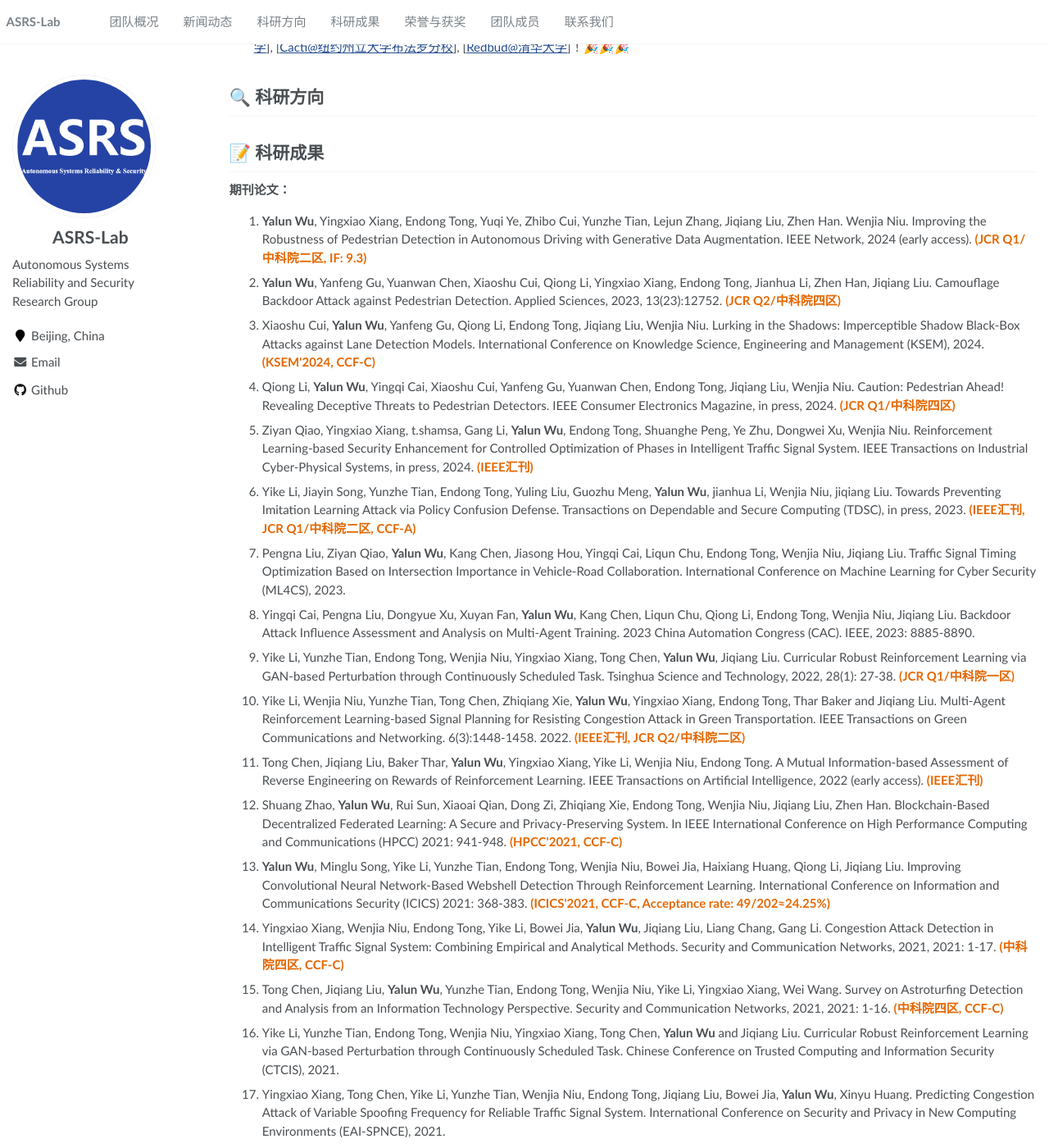
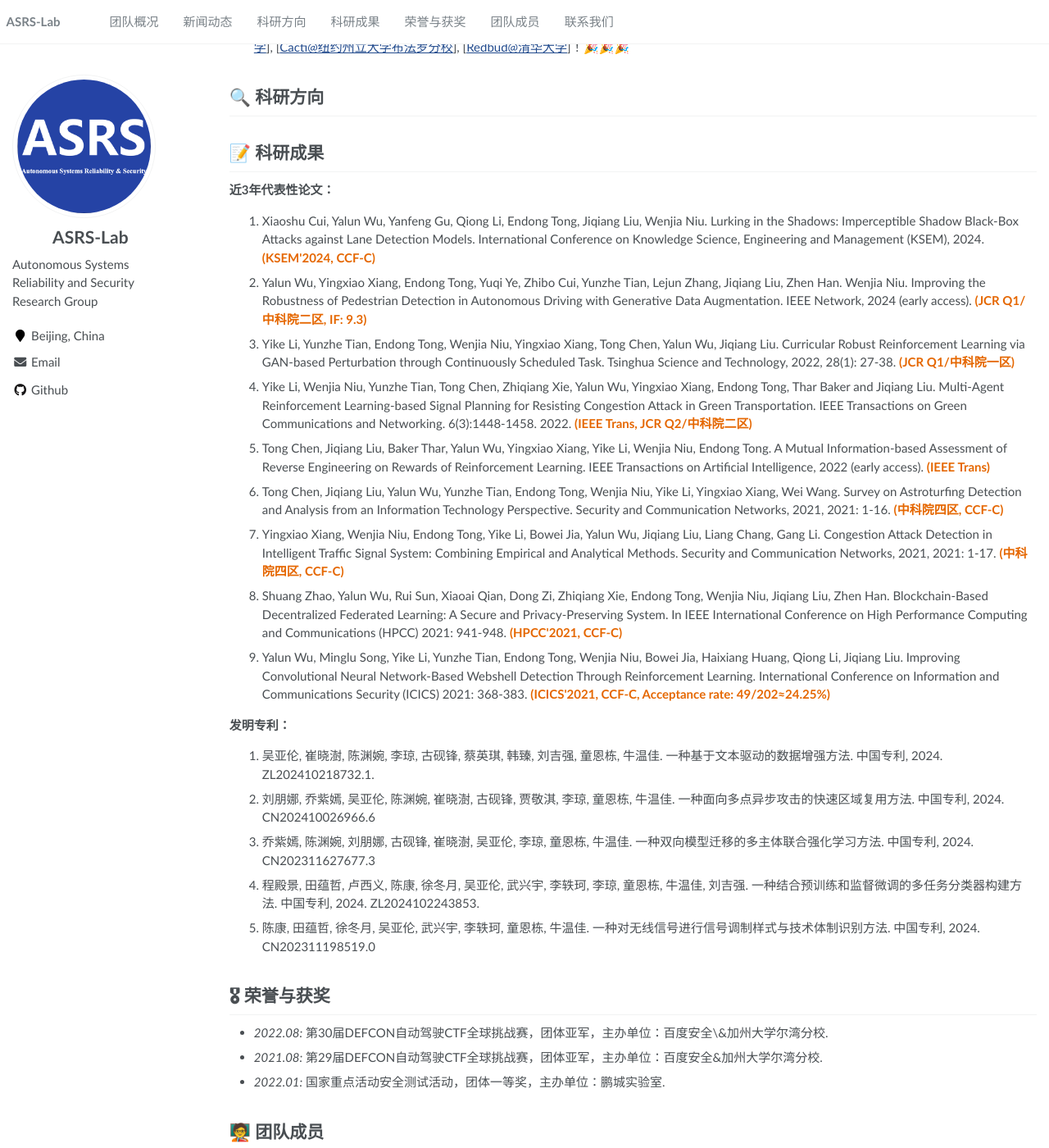
Before and after one commit to ASRS-Lab/ASRS-Lab.github.io, a Jekyll site: the page built from _pages/about.md, in a window 1280 px wide and 1400 px high, scrolled down 646 px. Shown: the whole window at 82% size. Built offline with Jekyll 4.4.1, drawn with Linux system fonts in a browser that asks for light colours; some of the changed text lies outside the part shown.

Commit message:
更新近几年代表性论文

```diff
--- a/_pages/about.md
+++ b/_pages/about.md
@@ -23,6 +23,7 @@ redirect_from:
 
 <div style="text-align:justify;">团队现有指导教师4人，在读博士生3人，在读硕士生4人，已毕业研究生10余人。近年来，ASRS团队的毕业生中涌现出一批杰出人才，他们中有的选择前往北京大学、南加利福尼亚大学（美国）、西北大学（美国）等国际知名学府继续他们的学术追求，也有的选择加入中国科学院、比亚迪、京东、中国移动等国内领先的科研机构和企业，开启他们的职业生涯。目前，本团队正处于快速发展阶段，欢迎广大本科生、研究生或工程师加入我们团队。【信息更新时间：2024.06.10】
 </div>
+
 <span class='anchor' id='News'></span>
 
 # 🔥 新闻动态
@@ -30,7 +31,7 @@ redirect_from:
 
 - *2024.02:* 喜报！团队博士生吴亚伦投递的一篇论文被国际学术期刊 IEEE Network 录用.
 
-- *2023.10:* 祝贺！团队硕士生刘朋娜荣获”华为奖学金“、硕士生蔡英琪荣获”钟茂均奖学金“、博士生吴亚伦荣获“企业专项奖学金”. 🎉🎉🎉
+- *2023.10:* 祝贺！团队硕士生刘朋娜荣获“华为奖学金”、硕士生蔡英琪荣获“钟茂均奖学金”、博士生吴亚伦荣获“企业专项奖学金”. 🎉🎉🎉
 
 - *2023.07:* 祝贺！团队博士生吴亚伦荣获中国网络空间安全人才教育联盟“A级安全众测专业人员认证”.
 
@@ -57,25 +58,17 @@ redirect_from:
 <span class='anchor' id='Publications'></span>
 # 📝 科研成果
 
-**期刊论文：**
+**近3年代表性论文：**
 
-1. **Yalun Wu**, Yingxiao Xiang, Endong Tong, Yuqi Ye, Zhibo Cui, Yunzhe Tian, Lejun Zhang, Jiqiang Liu, Zhen Han. Wenjia Niu. Improving the Robustness of Pedestrian Detection in Autonomous Driving with Generative Data Augmentation. IEEE Network, 2024 (early access). <font color="#E56701"><b>(JCR Q1/中科院二区, IF: 9.3)</b></font>
-2. **Yalun Wu**, Yanfeng Gu, Yuanwan Chen, Xiaoshu Cui, Qiong Li, Yingxiao Xiang, Endong Tong, Jianhua Li, Zhen Han, Jiqiang Liu. Camouflage Backdoor Attack against Pedestrian Detection. Applied Sciences, 2023, 13(23):12752. <font color="#E56701"><b>(JCR Q2/中科院四区)</b></font>
-3. Xiaoshu Cui, **Yalun Wu**, Yanfeng Gu, Qiong Li, Endong Tong, Jiqiang Liu, Wenjia Niu. Lurking in the Shadows: Imperceptible Shadow Black-Box Attacks against Lane Detection Models. International Conference on Knowledge Science, Engineering and Management (KSEM), 2024. <font color="#E56701"><b>(KSEM'2024, CCF-C)</b></font>
-4. Qiong Li, **Yalun Wu**, Yingqi Cai, Xiaoshu Cui, Yanfeng Gu, Yuanwan Chen, Endong Tong, Jiqiang Liu, Wenjia Niu. Caution: Pedestrian Ahead! Revealing Deceptive Threats to Pedestrian Detectors.  IEEE Consumer Electronics Magazine, in press, 2024. <font color="#E56701"><b>(JCR Q1/中科院四区)</b></font>
-5. Ziyan Qiao, Yingxiao Xiang, t.shamsa, Gang Li, **Yalun Wu**, Endong Tong, Shuanghe Peng, Ye Zhu, Dongwei Xu, Wenjia Niu. Reinforcement Learning-based Security Enhancement for Controlled Optimization of Phases in Intelligent Traffic Signal System. IEEE Transactions on Industrial Cyber-Physical Systems, in press, 2024. <font color="#E56701"><b>(IEEE汇刊)</b></font>
-6. Yike Li, Jiayin Song, Yunzhe Tian, Endong Tong, Yuling Liu, Guozhu Meng, **Yalun Wu**, jianhua Li, Wenjia Niu, jiqiang Liu. Towards Preventing Imitation Learning Attack via Policy Confusion Defense. Transactions on Dependable and Secure Computing (TDSC), in press, 2023. <font color="#E56701"><b>(IEEE汇刊, JCR Q1/中科院二区, CCF-A)</b></font>
-7. Pengna Liu, Ziyan Qiao, **Yalun Wu**, Kang Chen, Jiasong Hou, Yingqi Cai, Liqun Chu, Endong Tong, Wenjia Niu, Jiqiang Liu. Traffic Signal Timing Optimization Based on Intersection Importance in Vehicle-Road Collaboration. International Conference on Machine Learning for Cyber Security (ML4CS), 2023.
-8. Yingqi Cai, Pengna Liu, Dongyue Xu, Xuyan Fan, **Yalun Wu**, Kang Chen, Liqun Chu, Qiong Li, Endong Tong, Wenjia Niu, Jiqiang Liu. Backdoor Attack Influence Assessment and Analysis on Multi-Agent Training. 2023 China Automation Congress (CAC). IEEE, 2023: 8885-8890.
-9. Yike Li, Yunzhe Tian, Endong Tong, Wenjia Niu, Yingxiao Xiang, Tong Chen, **Yalun Wu**, Jiqiang Liu. Curricular Robust Reinforcement Learning via GAN-based Perturbation through Continuously Scheduled Task. Tsinghua Science and Technology, 2022, 28(1): 27-38.  <font color="#E56701"><b>(JCR Q1/中科院一区)</b></font>
-10. Yike Li, Wenjia Niu, Yunzhe Tian, Tong Chen, Zhiqiang Xie, **Yalun Wu**, Yingxiao Xiang, Endong Tong, Thar Baker and Jiqiang Liu. Multi-Agent Reinforcement Learning-based Signal Planning for Resisting Congestion Attack in Green Transportation. IEEE Transactions on Green Communications and Networking. 6(3):1448-1458. 2022.  <font color="#E56701"><b>(IEEE汇刊, JCR Q2/中科院二区)</b></font>
-11. Tong Chen, Jiqiang Liu, Baker Thar, **Yalun Wu**, Yingxiao Xiang, Yike Li, Wenjia Niu, Endong Tong. A Mutual Information-based Assessment of Reverse Engineering on Rewards of Reinforcement Learning. IEEE Transactions on Artificial Intelligence, 2022 (early access).  <font color="#E56701"><b>(IEEE汇刊)</b></font>
-12. Shuang Zhao, **Yalun Wu**, Rui Sun, Xiaoai Qian, Dong Zi, Zhiqiang Xie, Endong Tong, Wenjia Niu, Jiqiang Liu, Zhen Han. Blockchain-Based Decentralized Federated Learning: A Secure and Privacy-Preserving System. In IEEE International Conference on High Performance Computing and Communications (HPCC) 2021: 941-948. <font color="#E56701"><b>(HPCC'2021, CCF-C)</b></font>
-13. **Yalun Wu**, Minglu Song, Yike Li, Yunzhe Tian, Endong Tong, Wenjia Niu, Bowei Jia, Haixiang Huang, Qiong Li, Jiqiang Liu. Improving Convolutional Neural Network-Based Webshell Detection Through Reinforcement Learning. International Conference on Information and Communications Security (ICICS)  2021: 368-383. <font color="#E56701"><b>(ICICS'2021, CCF-C, Acceptance rate: 49/202≈24.25%)</b></font>
-14. Yingxiao Xiang, Wenjia Niu, Endong Tong, Yike Li, Bowei Jia, **Yalun Wu**, Jiqiang Liu, Liang Chang, Gang Li. Congestion Attack Detection in Intelligent Traffic Signal System: Combining Empirical and Analytical Methods. Security and Communication Networks, 2021, 2021: 1-17. <font color="#E56701"><b>(中科院四区, CCF-C)</b></font>
-15. Tong Chen, Jiqiang Liu, **Yalun Wu**, Yunzhe Tian, Endong Tong, Wenjia Niu, Yike Li, Yingxiao Xiang, Wei Wang. Survey on Astroturfing Detection and Analysis from an Information Technology Perspective. Security and Communication Networks, 2021, 2021: 1-16. <font color="#E56701"><b>(中科院四区, CCF-C)</b></font>
-16. Yike Li, Yunzhe Tian, Endong Tong, Wenjia Niu, Yingxiao Xiang, Tong Chen, **Yalun Wu** and Jiqiang Liu. Curricular Robust Reinforcement Learning via GAN-based Perturbation through Continuously Scheduled Task. Chinese Conference on Trusted Computing and Information Security (CTCIS), 2021.
-17. Yingxiao Xiang, Tong Chen, Yike Li, Yunzhe Tian, Wenjia Niu, Endong Tong, Jiqiang Liu, Bowei Jia, **Yalun Wu**, Xinyu Huang. Predicting Congestion Attack of Variable Spoofing Frequency for Reliable Traffic Signal System. International Conference on Security and Privacy in New Computing Environments (EAI-SPNCE), 2021.
+1. Xiaoshu Cui, Yalun Wu, Yanfeng Gu, Qiong Li, Endong Tong, Jiqiang Liu, Wenjia Niu. Lurking in the Shadows: Imperceptible Shadow Black-Box Attacks against Lane Detection Models. International Conference on Knowledge Science, Engineering and Management (KSEM), 2024. <font color="#E56701"><b>(KSEM'2024, CCF-C)</b></font>
+2. Yalun Wu, Yingxiao Xiang, Endong Tong, Yuqi Ye, Zhibo Cui, Yunzhe Tian, Lejun Zhang, Jiqiang Liu, Zhen Han. Wenjia Niu. Improving the Robustness of Pedestrian Detection in Autonomous Driving with Generative Data Augmentation. IEEE Network, 2024 (early access). <font color="#E56701"><b>(JCR Q1/中科院二区, IF: 9.3)</b></font>
+3. Yike Li, Yunzhe Tian, Endong Tong, Wenjia Niu, Yingxiao Xiang, Tong Chen, Yalun Wu, Jiqiang Liu. Curricular Robust Reinforcement Learning via GAN-based Perturbation through Continuously Scheduled Task. Tsinghua Science and Technology, 2022, 28(1): 27-38.  <font color="#E56701"><b>(JCR Q1/中科院一区)</b></font>
+4. Yike Li, Wenjia Niu, Yunzhe Tian, Tong Chen, Zhiqiang Xie, Yalun Wu, Yingxiao Xiang, Endong Tong, Thar Baker and Jiqiang Liu. Multi-Agent Reinforcement Learning-based Signal Planning for Resisting Congestion Attack in Green Transportation. IEEE Transactions on Green Communications and Networking. 6(3):1448-1458. 2022.  <font color="#E56701"><b>(IEEE Trans, JCR Q2/中科院二区)</b></font>
+5. Tong Chen, Jiqiang Liu, Baker Thar, Yalun Wu, Yingxiao Xiang, Yike Li, Wenjia Niu, Endong Tong. A Mutual Information-based Assessment of Reverse Engineering on Rewards of Reinforcement Learning. IEEE Transactions on Artificial Intelligence, 2022 (early access).  <font color="#E56701"><b>(IEEE Trans)</b></font>
+6. Tong Chen, Jiqiang Liu, Yalun Wu, Yunzhe Tian, Endong Tong, Wenjia Niu, Yike Li, Yingxiao Xiang, Wei Wang. Survey on Astroturfing Detection and Analysis from an Information Technology Perspective. Security and Communication Networks, 2021, 2021: 1-16. <font color="#E56701"><b>(中科院四区, CCF-C)</b></font>
+7. Yingxiao Xiang, Wenjia Niu, Endong Tong, Yike Li, Bowei Jia, Yalun Wu, Jiqiang Liu, Liang Chang, Gang Li. Congestion Attack Detection in Intelligent Traffic Signal System: Combining Empirical and Analytical Methods. Security and Communication Networks, 2021, 2021: 1-17. <font color="#E56701"><b>(中科院四区, CCF-C)</b></font>
+8. Shuang Zhao, Yalun Wu, Rui Sun, Xiaoai Qian, Dong Zi, Zhiqiang Xie, Endong Tong, Wenjia Niu, Jiqiang Liu, Zhen Han. Blockchain-Based Decentralized Federated Learning: A Secure and Privacy-Preserving System. In IEEE International Conference on High Performance Computing and Communications (HPCC) 2021: 941-948. <font color="#E56701"><b>(HPCC'2021, CCF-C)</b></font>
+9. Yalun Wu, Minglu Song, Yike Li, Yunzhe Tian, Endong Tong, Wenjia Niu, Bowei Jia, Haixiang Huang, Qiong Li, Jiqiang Liu. Improving Convolutional Neural Network-Based Webshell Detection Through Reinforcement Learning. International Conference on Information and Communications Security (ICICS)  2021: 368-383. <font color="#E56701"><b>(ICICS'2021, CCF-C, Acceptance rate: 49/202≈24.25%)</b></font>
 
 **发明专利：**
 
```
